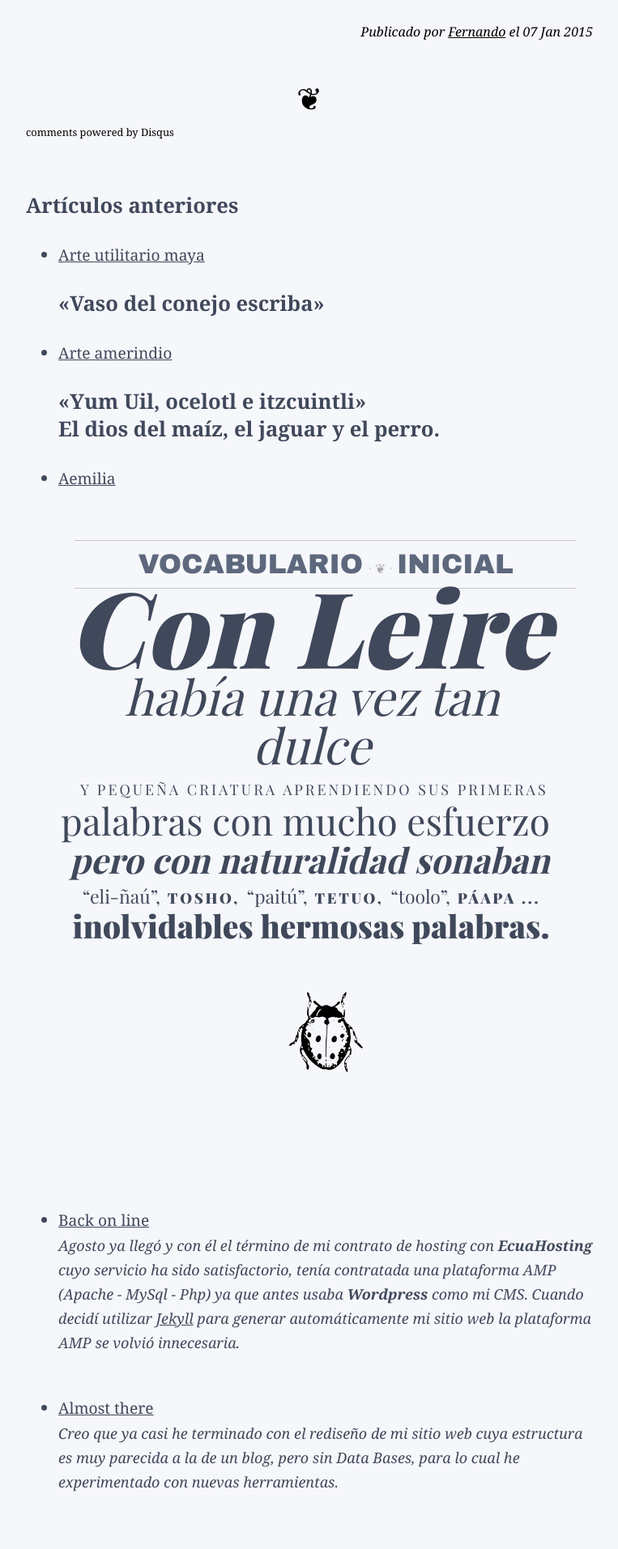
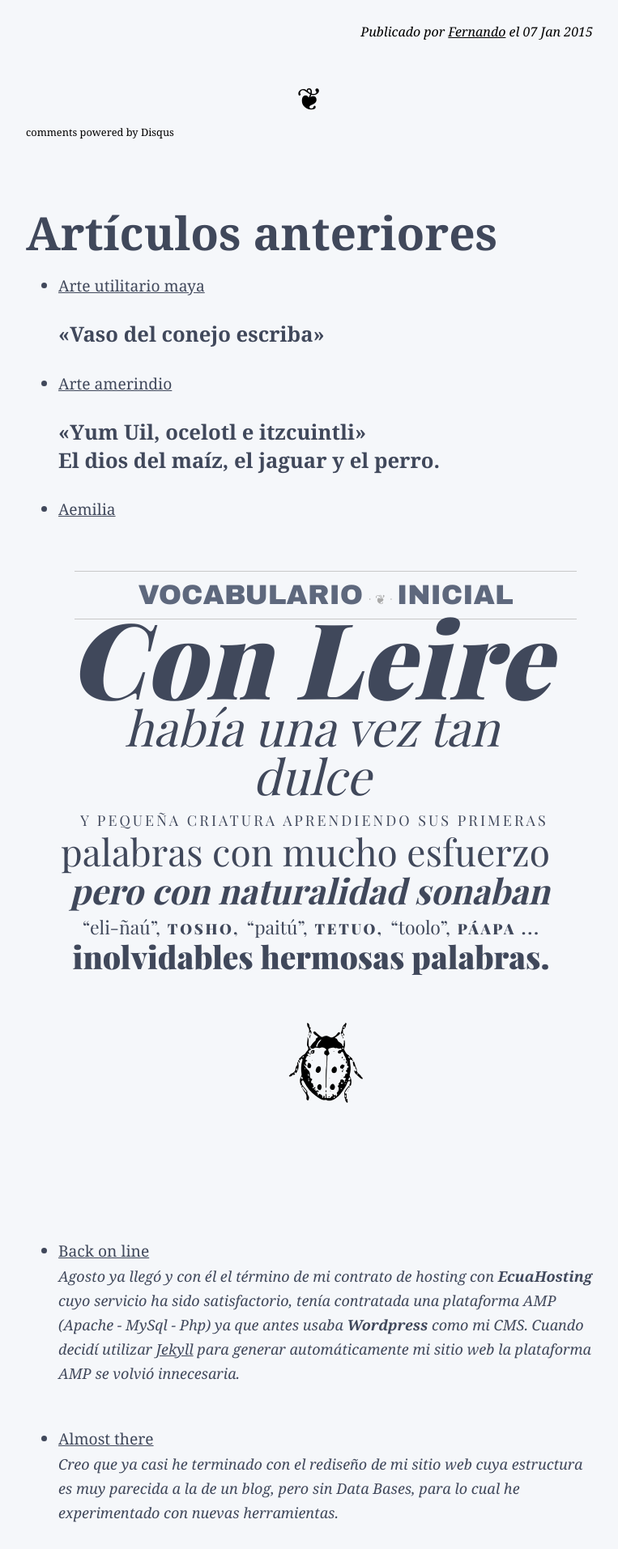
Before and after one commit to fernanz/fernanz.github.io, a Jekyll site: the page built from index.html, in a window 1280 px wide. Shown: the part 3244-5157 px from the top of the page at 81% size, without its empty margins (258-1021 px from the left). Built offline with Jekyll 4.4.1, drawn with Linux system fonts in a browser that asks for light colours; some web fonts are replaced; Markdown is read by kramdown in place of the engine named in the settings; comment, search, counter and statistics services are not loaded.

Commit message:
change header level
h3 to h1

```diff
--- a/_includes/aside.html
+++ b/_includes/aside.html
@@ -1,6 +1,6 @@
 <aside id="aside">
 <div class="wrapper">
-<h3 >Artículos anteriores</h3>
+<h1 >Artículos anteriores</h1>
 <ul>
   {% for post in site.posts offset:1 %}
   <li><a href="{{post.url}}">{{ post.title }}</a></li>
```
